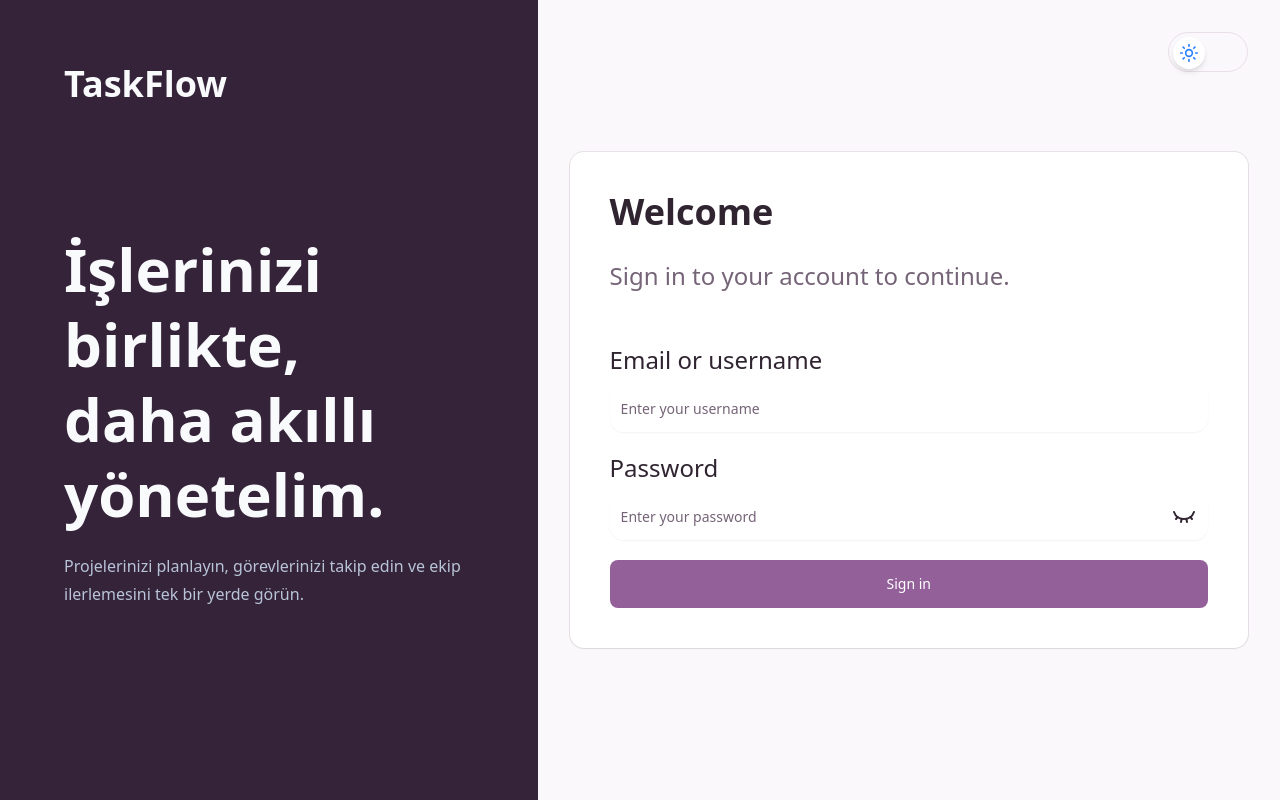
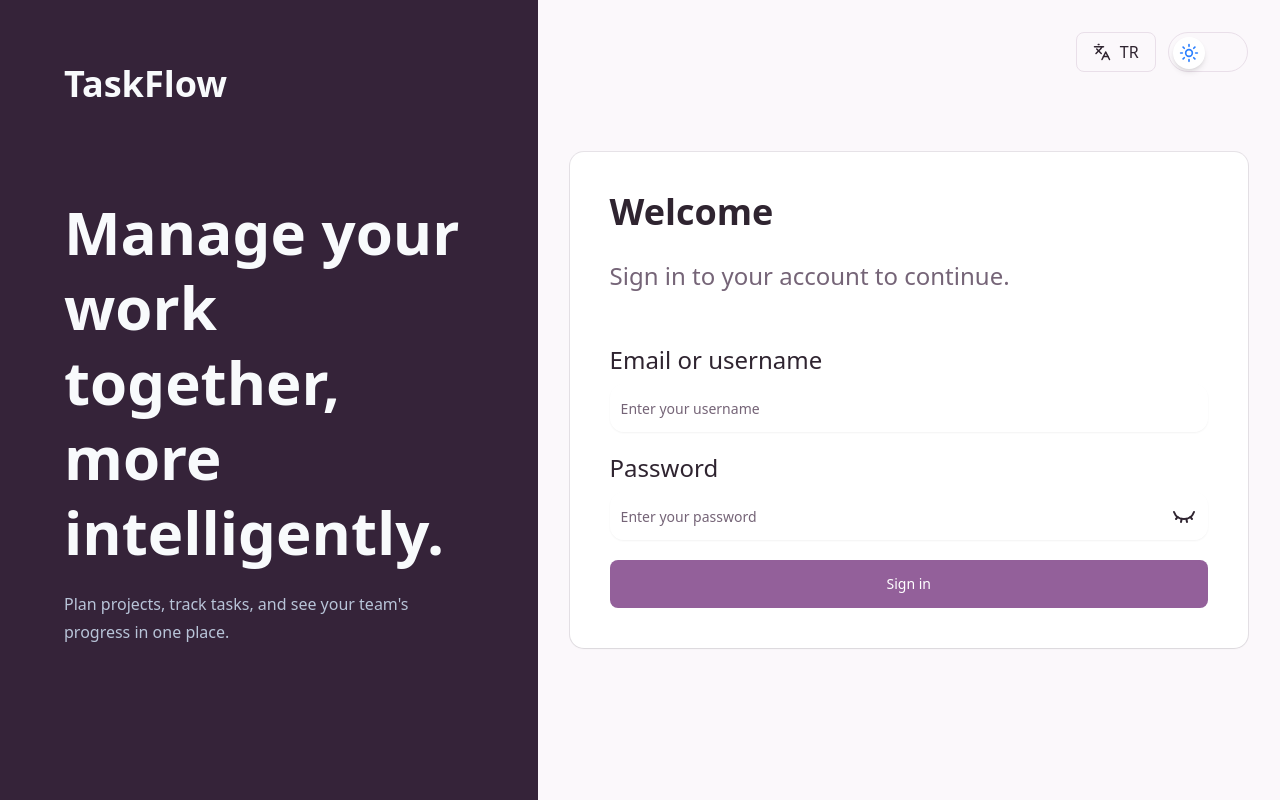
Before and after one commit to zeynepormann/taskflow, a React (Vite) app: page /login in a window 1280 px wide. Built offline with nearby package versions, Linux system fonts and the light colour scheme.

Commit message:
feat: enhance Header and NotificationButton components with improved styling and translation support; update PageHeader and AuthLayout for better layout and accessibility

```diff
--- a/src/components/header/Header.tsx
+++ b/src/components/header/Header.tsx
@@ -9,7 +9,7 @@ function Header() {
         flex h-18 items-center
         justify-between
         border-b border-border
-        bg-card px-6 lg:px-8
+        bg-card/95 px-4 backdrop-blur sm:px-6 lg:px-8
       "
     >
       <HeaderLeft />
--- a/src/components/header/NotificationButton.tsx
+++ b/src/components/header/NotificationButton.tsx
@@ -1,22 +1,18 @@
+import { useTranslation } from "react-i18next";
 import { Bell } from "lucide-react";
+import { Button } from "@/components/ui/button";
 
 function NotificationButton() {
+  const { t } = useTranslation("common");
   return (
-    <button
+    <Button
       type="button"
-      aria-label="Bildirimler"
-      className="
-        flex h-10 w-10 cursor-pointer
-        items-center justify-center
-        rounded-xl border border-border
-        bg-card text-muted-foreground
-        transition-colors
-        hover:bg-muted
-        hover:text-foreground
-      "
+      aria-label={t("notifications")}
+      variant="outline"
+      size="icon"
     >
       <Bell size={19} aria-hidden="true" />
-    </button>
+    </Button>
   );
 }
 
--- a/src/components/page/PageHeader.tsx
+++ b/src/components/page/PageHeader.tsx
@@ -5,11 +5,11 @@ interface PageHeaderProps {
 
 function PageHeader({ title, description }: PageHeaderProps) {
   return (
-    <header>
-      <h1 className="text-2xl font-bold">{title}</h1>
+    <header className="flex flex-col gap-1">
+      <h1 className="text-2xl font-bold tracking-tight sm:text-3xl">{title}</h1>
 
       {description && (              //yalnızca acıklama gönderilirse <p> olusturur
-        <p className="text-xs font-semibold">{description}</p>
+        <p className="max-w-2xl text-sm text-muted-foreground">{description}</p>
       )}
     </header>
   );
--- a/src/components/page/PageLayout.tsx
+++ b/src/components/page/PageLayout.tsx
@@ -5,7 +5,7 @@ interface PageLayoutProps {
 }
 
 function PageLayout({ children }: PageLayoutProps) {
-  return <div className="flex flex-col gap-10 px-3">{children}</div>;
+  return <div className="flex flex-col gap-7">{children}</div>;
 }
 
 export default PageLayout;
--- a/src/layouts/AuthLayout.tsx
+++ b/src/layouts/AuthLayout.tsx
@@ -1,7 +1,10 @@
+import LanguageSwitcher from "../components/LanguageSwitcher";
+import { useTranslation } from "react-i18next";
 import {Outlet} from "react-router-dom"
 import ThemeToggle from "../components/ThemeToggle"
 
 function AuthLayout(){
+  const { t } = useTranslation("common");
     return(
         <div className="min-h-dvh bg-background text-foreground transition-colors duration-300 lg:grid lg:grid-cols-[42%_58%]">
             <section className="hidden bg-brand px-16 py-16 text-brand-foreground transition-colors duration-300 lg:flex lg:flex-col">
@@ -11,20 +14,20 @@ function AuthLayout(){
 
                 <div className="my-auto max-w-118">
                     <p className="text-6xl font-semibold leading-tight">
-                    İşlerinizi birlikte,
+                    {t("common:heroLine1")}
                     <br />
-                    daha akıllı yönetelim.
+                    {t("common:heroLine2")}
                     </p>
 
                     <p className="mt-5 max-w-110 text-base leading-7 text-brand-muted">
-                    Projelerinizi planlayın, görevlerinizi takip edin ve
-                    ekip ilerlemesini tek bir yerde görün.
+                    {t("heroDescription")}
                     </p>
                 </div>
             </section>
 
             <main className="relative flex min-h-dvh items-center justify-center p-6 sm:p-8">
-                <div className="absolute right-6 top-6 sm:right-8 sm:top-8">
+                <div className="absolute right-6 top-6 flex items-center gap-3 sm:right-8 sm:top-8">
+                    <LanguageSwitcher />
                     <ThemeToggle />
                 </div>
 
```
